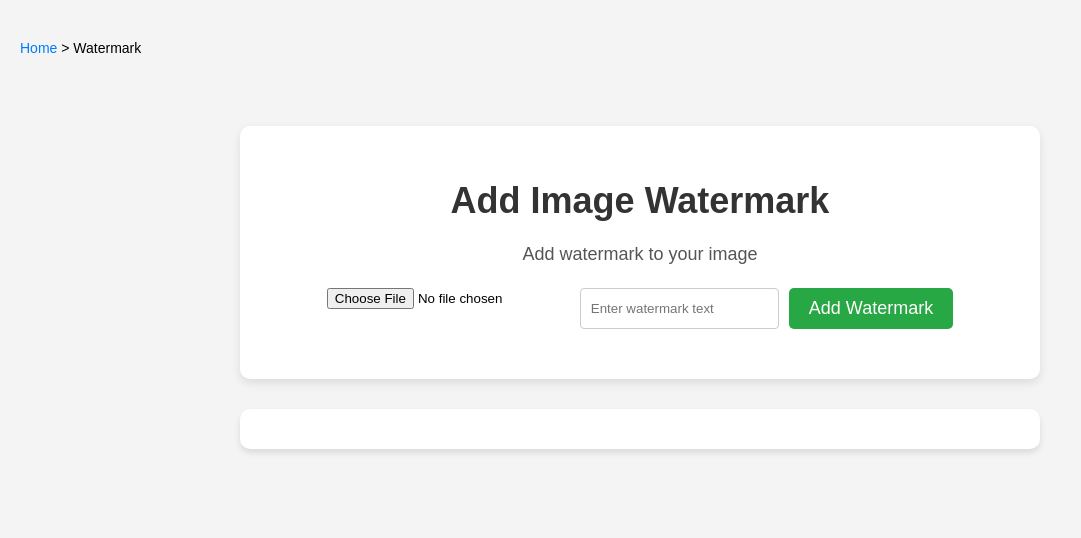
After one commit to raviteja8k/pytools, a Flask app: page /watermark in a window 1280 px wide. The commit adds this page. Shown: the top 538 px of the page, without its empty margins (0-1081 px from the left). Run offline with Flask 3, Linux system fonts and the light colour scheme.

Commit message:
added new tool to add watermark to images

```diff
--- a/main.py
+++ b/main.py
@@ -1,8 +1,11 @@
 #flask application. contains home page with links to multiple tools that will be created in subpages
 
 from flask import Flask, render_template, request, redirect, url_for
+from PIL import Image, ImageDraw, ImageFont  # Import necessary modules from PIL
 import qrcode  # Make sure to install the qrcode library
 import requests  # Import the requests library
+import os
+import uuid
 
 app = Flask(__name__)
 
@@ -24,14 +27,70 @@ def generate_qr():
 @app.route('/dictionary', methods=['GET', 'POST'])  # Route for the dictionary tool
 def dictionary_tool():
     definition = None  # Initialize variable to hold the definition
+    synonyms = None  # Initialize variable to hold the synonyms
     word = None  # Initialize variable to hold the word
     if request.method == 'POST':  # Check if the request method is POST
         word = request.form['word']  # Get the word from the form input
         response = requests.get(f'https://api.dictionaryapi.dev/api/v2/entries/en/{word}')  # Use requests.get instead of request.get
         if response.status_code == 200:
-            definition = response.json()[0]['meanings'][0]['definitions'][0]['definition']  # Extract the definition
-    return render_template('dictionary.html', definition=definition, word=word)  # Render the dictionary template with the definition if available
+            data = response.json()
+            if 'meanings' in data[0] and 'definitions' in data[0]['meanings'][0]:
+                definition = data[0]['meanings'][0]['definitions'][0]['definition']  # Extract the definition
+                if 'synonyms' in data[0]['meanings'][0]['definitions'][0]:
+                    synonyms = data[0]['meanings'][0]['definitions'][0]['synonyms']  # Extract synonyms
+    return render_template('dictionary.html', definition=definition, synonyms=synonyms, word=word)  # Render the dictionary template with the definition and synonyms if available
 
+@app.route('/watermark', methods=['GET', 'POST'])  # Route for the image watermarking tool
+def watermark():
+    if request.method == 'POST':
+        # Check if the image and watermark text are provided
+        if 'image' not in request.files or 'watermark_text' not in request.form:
+            return "Please provide both an image and watermark text.", 400
+
+        image = request.files['image']  # Get the uploaded image file
+        watermark_text = request.form['watermark_text']  # Get the watermark text
+
+        try:
+            img = Image.open(image)  # Open the uploaded image
+        except IOError:
+            return "Invalid image file.", 400
+
+        draw = ImageDraw.Draw(img)  # Create a drawing object
+
+        # Load the default font
+        font = ImageFont.load_default()  # Use the default font
+
+        # Define positions and colors
+        # text_position = (10, 10)  # Position for the watermark text
+        shadow_offset = (2, 2)  # Offset for the shadow effect
+        shadow_color = "black"  # Shadow color
+        text_color = "white"  # Text color
+
+        # Calculate text size and position for centering using textbbox
+        bbox = draw.textbbox((0, 0), watermark_text, font=font)
+        text_width = bbox[2] - bbox[0]
+        text_height = bbox[3] - bbox[1]
+        text_position = ((img.width - text_width) / 2, (img.height - text_height) / 2)  # Center the text
+
+
+        # Draw shadow by rendering the text in a slightly offset position
+        draw.text((text_position[0] + shadow_offset[0], text_position[1] + shadow_offset[1]),
+                   watermark_text, fill=shadow_color, font=font)
+
+        # Draw the main text over the shadow
+        draw.text(text_position, watermark_text, fill=text_color, font=font)  # Add text watermark to the image
+
+        # Generate a unique filename with the correct extension
+        extension = os.path.splitext(image.filename)[1].lower()  # Get the file extension
+        unique_filename = f'watermarked_{uuid.uuid4().hex}{extension}'
+        save_path = os.path.join('static', unique_filename)
+
+        img.save(save_path)  # Save the watermarked image
+
+        watermarked_image_url = url_for('static', filename=unique_filename)  # Get the URL for the watermarked image
+        return render_template('watermark.html', watermarked_image_url=watermarked_image_url)  # Render template with the watermarked image
+
+    return render_template('watermark.html')  # Render the form for uploading images and adding watermarks
 
 if __name__ == '__main__':
     app.run(debug=True)  # Run the Flask application in debug mode
--- /dev/null
+++ b/templates/watermark.html
@@ -0,0 +1,42 @@
+<!-- templates/Watermark.html -->
+<!DOCTYPE html>
+<html lang="en">
+<head>
+    <meta charset="UTF-8">
+    <meta name="viewport" content="width=device-width, initial-scale=1.0">
+    <title>Watermark Tool</title>
+    <link rel="stylesheet" href="{{ url_for('static', filename='styles.css') }}"> <!-- Link to your CSS file -->
+</head>
+<body>
+    <div class="breadcrumb">
+        <a href="/">Home</a> &gt; Watermark
+    </div>
+    <div class="main">
+        <div class="form-section">
+        <h1>Add Image Watermark</h1>
+        <p>Add watermark to your image</p>
+            <form method="POST" enctype="multipart/form-data">
+                <div class="input-group">
+                    <input type="file" name="image" accept="image/*" required><br><br>
+                    <input type="text" name="watermark_text" placeholder="Enter watermark text" required><br><br>
+                    <button type="submit" class="get-definition-btn">Add Watermark</button>
+                </div>
+             <!--  <div class="input-group">
+                    <input type="text" id="word" class="form-input" placeholder="Enter a word" required="" name="word">
+                    <button type="submit" class="get-definition-btn">Get Definition</button>
+                </div>-->
+
+            </form>
+        </div>
+
+        <div class="definition-card">
+            {% if watermarked_image_url %}
+            <img src="{{ watermarked_image_url }}" alt="Watermarked Image" style="max-width: 100%; height: auto;">
+
+            {% endif %}
+        </div>
+
+
+    </div>
+</body>
+</html>
```
Also changed, not shown: templates/dictionary.html (+13 -0 lines), templates/index.html (+6 -4 lines), README.md, static/watermark.webp (added), static/watermarked_021b7745f1fa43168daf6ee27894ed31.png (added), static/watermarked_029402e7e5074c768d0dd0389b71d3a4.png (added), static/watermarked_2baa61bbca4b4828a8f8864e9cada30b.png (added), static/watermarked_7a16b1b9763c47bd964aaecf6f5a0129.png (added), static/watermarked_86cbd6100a9d433f89bdbaa29dd056bd.png (added), static/watermarked_cde473bd971b408a8e59a37e2a0f945c.png (added), static/watermarked_e163f2505e5c41c0aa585de15ceb5fda.png (added), static/watermarked_f7e01e1ecf934a3f978097ed5678d576.png (added), static/watermarked_image.png (added).
